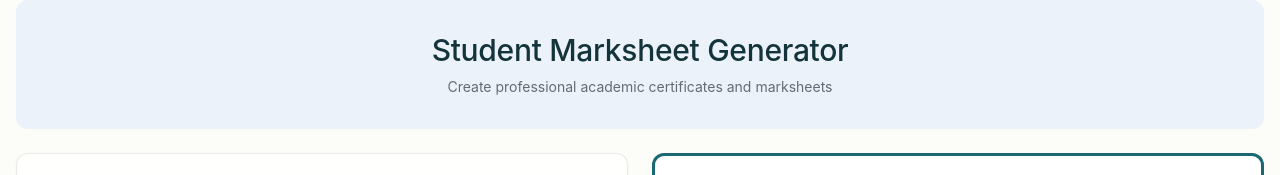
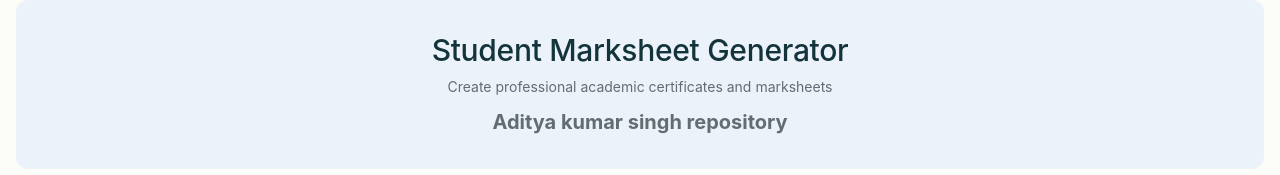
Before and after one commit to aditya24ks/marksheet-generator, a plain HTML site: page index.html in a window 1280 px wide. Shown: the top 175 px of the page. Drawn offline with Linux system fonts and the light colour scheme; a web font is replaced by a local one.

Commit message:
authorization

```diff
--- a/index.html
+++ b/index.html
@@ -11,6 +11,7 @@
         <header class="header">
             <h1>Student Marksheet Generator</h1>
             <p>Create professional academic certificates and marksheets</p>
+            <div class="name"><p>Aditya kumar singh repository </p></div>
         </header>
 
         <div class="main-content">
--- a/style.css
+++ b/style.css
@@ -419,6 +419,14 @@ pre code {
 
 .btn--primary:hover {
   background: var(--color-primary-hover);
+}
+.name{
+  color: rgb(0, 0, 0);
+  font-size: 20px;
+  font-weight: bold;
+  margin-top: 10px;
+  text-shadow: 2px;
+
 }
 
 .btn--primary:active {
```
